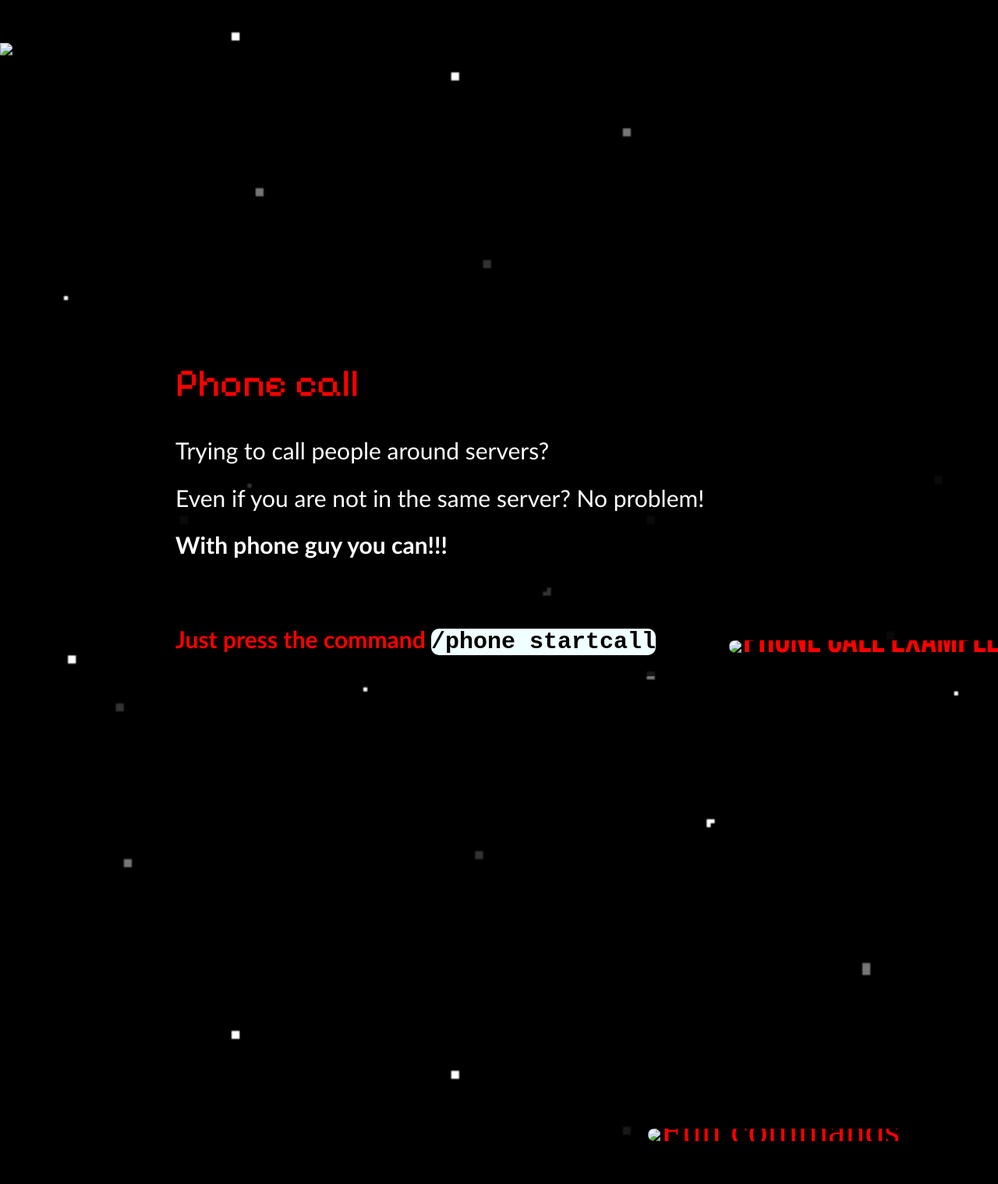
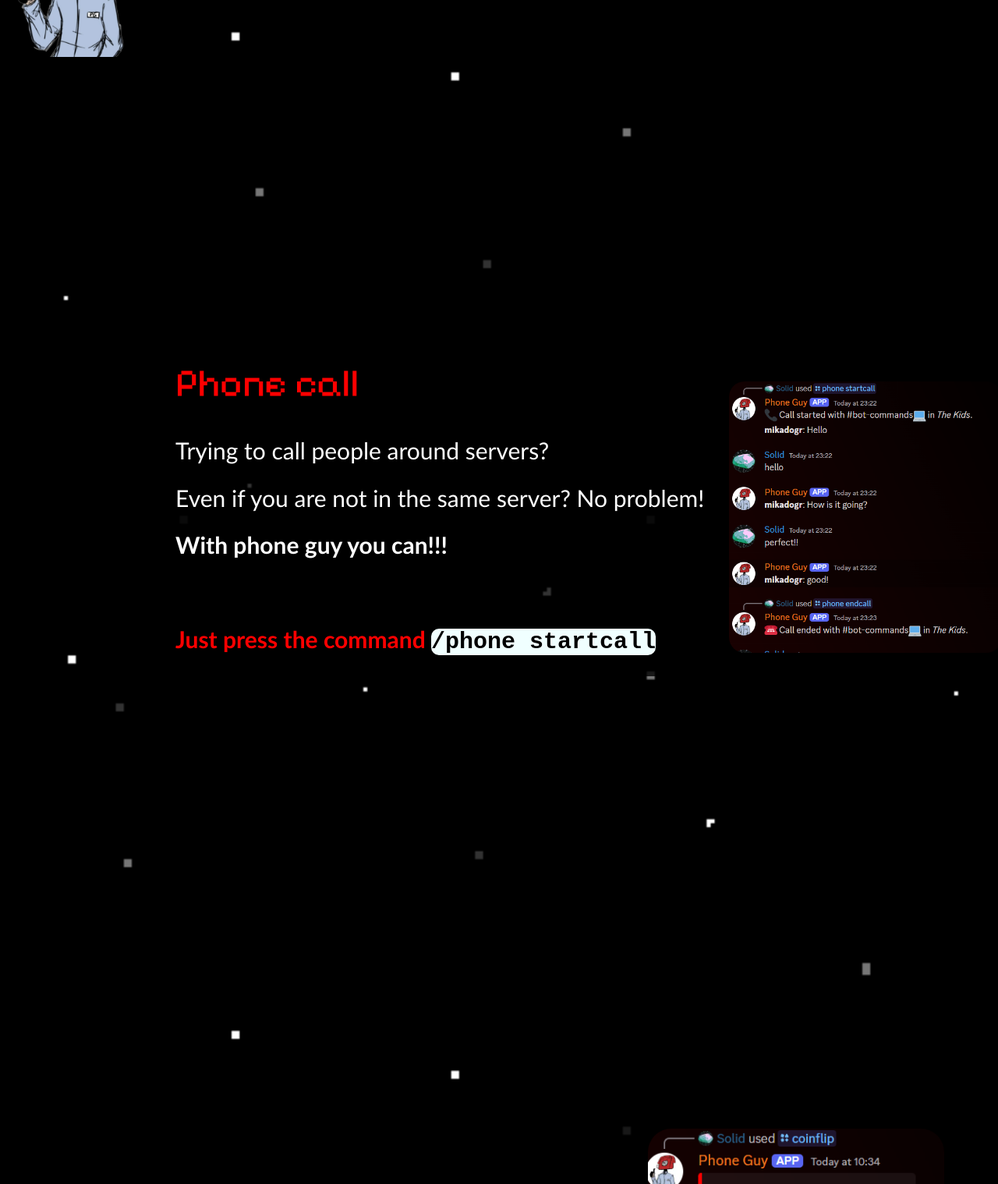
Before and after one commit to Solidsnakedeveloper/Phone-Guy, a plain HTML site: page index.html in a window 1280 px wide. Shown: the part 752-2270 px from the top of the page at 78% size. Drawn offline with Linux system fonts and the light colour scheme; the site is published under a folder, as on GitHub Pages, so addresses that start at the root find nothing; a script that the page names is missing.

Commit message:
Update index.html

```diff
--- a/index.html
+++ b/index.html
@@ -5,7 +5,7 @@
     <meta name="viewport" content="width=device-width, initial-scale=1.0">
     <title>Phone Guy</title>
     <link rel="stylesheet" href="styles.css">
-    <link rel="shortcut icon" href="/images/nonbackroundPhoneGuy.png" type="image/x-icon">
+    <link rel="shortcut icon" href="./images/nonbackroundPhoneGuy.png" type="image/x-icon">
     <!----------------------------------------------------------FONTS------------------------------------------------------------>
     <link rel="preconnect" href="https://fonts.googleapis.com">
     <link rel="preconnect" href="https://fonts.gstatic.com" crossorigin>
@@ -26,7 +26,7 @@
 
          <div class="logo">
 
-             <img   src="/images/nonbackroundPhoneGuy.png" width="40px" style="display: flex;  margin-left: 10px; position: absolute; " alt="">
+             <img   src="./images/nonbackroundPhoneGuy.png" width="40px" style="display: flex;  margin-left: 10px; position: absolute; " alt="">
        </div>
 
 
@@ -81,14 +81,14 @@
 
     <h3 style="font-size: 30px;  font-family: 'Gill Sans', 'Gill Sans MT', Calibri, 'Trebuchet MS', sans-serif;  line-height: 20px; float: left; position: absolute;   bottom: 1%; ">Just press the command  <code><mark style="background-color: azure;  border-radius: 10px; ">/phone startcall</mark></code></h3>
 
-<img src="/images/phoneexample.png" width="350px"  style="position: absolute;  margin-left: 150px; border-radius: 20px;  bottom: 30px;  right: 40px"   alt="Phone call example">
+<img src="./images/phoneexample.png" width="350px"  style="position: absolute;  margin-left: 150px; border-radius: 20px;  bottom: 30px;  right: 40px"   alt="Phone call example">
 
 </div>
 <!-----------------------------------------------------------------END--------------------------------------------->
 
 <!--------------------------------------3RD BOX-------------------------------------------------->
 <div id="box3"><h1 style="font-size: 50px; font-weight: 400; font-size: 43px;   font-family: Pixelify Sans; ">Fun Commands !</h1>
-    <img  id="imgExample"  src="/images/funCommandsExample.png"     alt="Fun commands">
+    <img  id="imgExample"  src="./images/funCommandsExample.png"     alt="Fun commands">
     <br>
     <pre style="font-size: 25px; font-family: 'Gill Sans', 'Gill Sans MT', Calibri, 'Trebuchet MS', sans-serif; color: white; ">There are many funny things to do
         <br>
@@ -120,7 +120,7 @@ while you're bored!!</pre>
 <!-------------------------------------------------------------END----------------------------------------------------------------->
 
 
-<img  src="/images/nonbackroundPhoneGuy.png"  width="200px"  alt="sorry" class="phoneguy">
+<img  src="./images/nonbackroundPhoneGuy.png"  width="200px"  alt="sorry" class="phoneguy">
 
 
 
```
